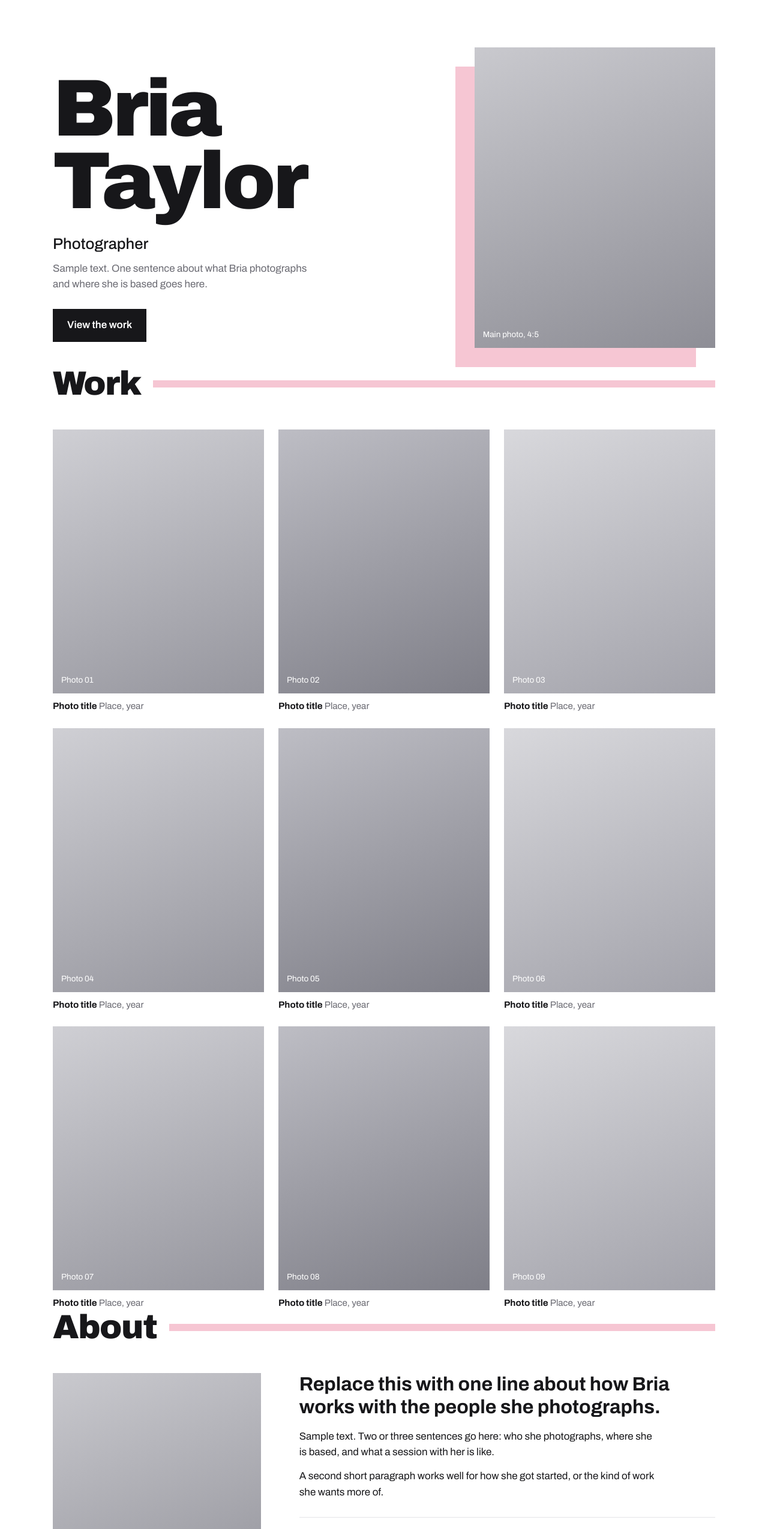
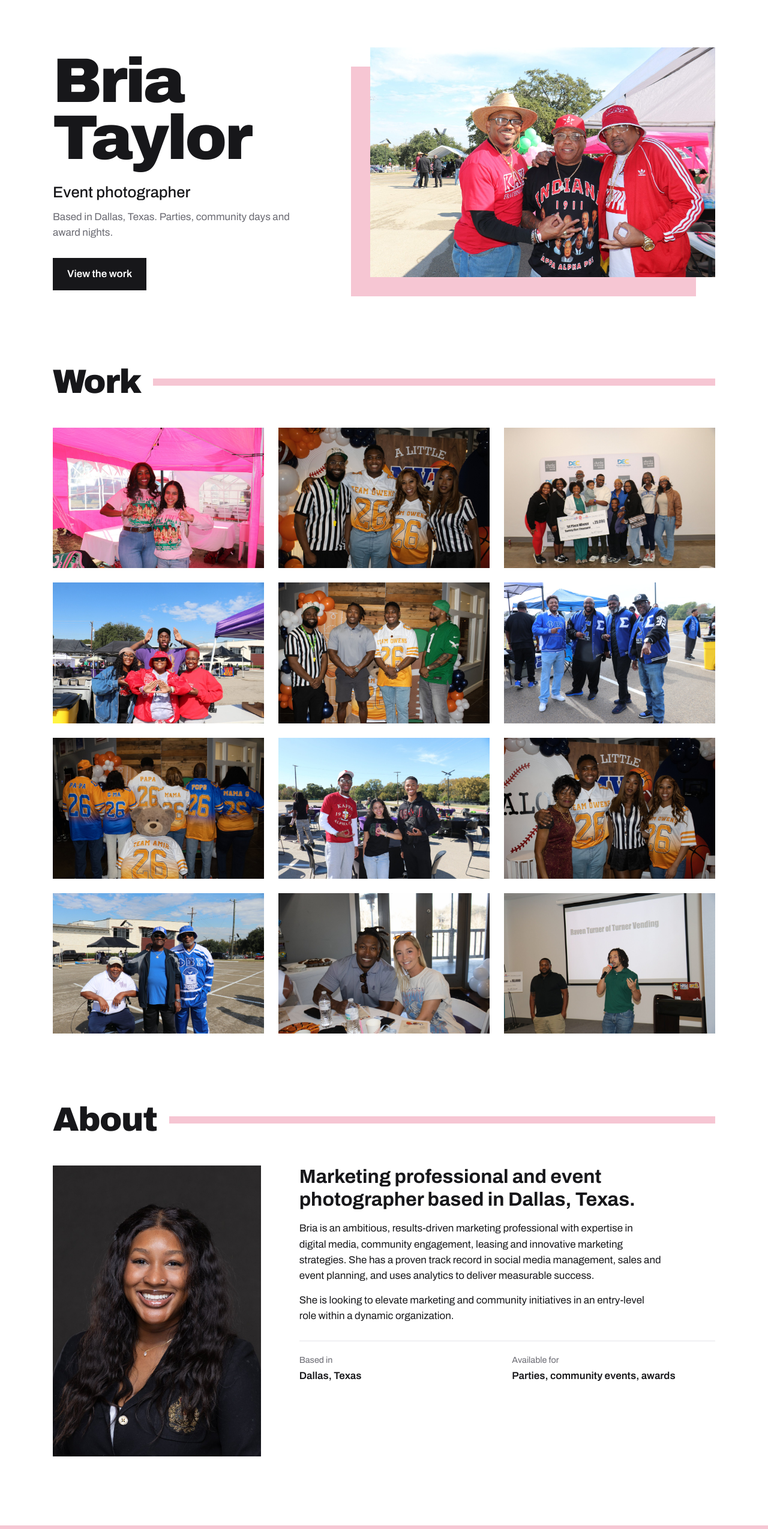
Before and after one commit to briataylorr/Briataylorr.github.io, a plain HTML site: page index.html in a window 1280 px wide. Shown: the part 51-2600 px from the top of the page at 60% size. Drawn offline with Linux system fonts and the light colour scheme.

Commit message:
Add files via upload

```diff
--- a/index.html
+++ b/index.html
@@ -4,7 +4,7 @@
 <meta charset="utf-8">
 <meta name="viewport" content="width=device-width, initial-scale=1">
 <title>Bria Taylor Photography</title>
-<meta name="description" content="Photography portfolio of Bria Taylor.">
+<meta name="description" content="Event photography by Bria Taylor.">
 <link rel="preconnect" href="https://fonts.googleapis.com">
 <link rel="preconnect" href="https://fonts.gstatic.com" crossorigin>
 <link href="https://fonts.googleapis.com/css2?family=Archivo:wdth,wght@75..125,400..900&display=swap" rel="stylesheet">
@@ -32,7 +32,7 @@ a { color: inherit; }
 button { font: inherit; color: inherit; cursor: pointer; }
 :focus-visible { outline: 3px solid var(--pink-deep); outline-offset: 3px; }
 .wrap { max-width: 1200px; margin: 0 auto; padding: 0 clamp(16px, 4vw, 48px); }
-section { padding-top: clamp(64px, 9vw, 128px); }
+main section.wrap { padding-top: clamp(64px, 9vw, 128px); }
 
 /* ---------- top bar ---------- */
 .bar {
@@ -46,12 +46,12 @@ section { padding-top: clamp(64px, 9vw, 128px); }
 
 /* ---------- hero ---------- */
 .hero {
-  display: grid; grid-template-columns: 7fr 5fr; align-items: center;
+  display: grid; grid-template-columns: 5fr 7fr; align-items: center;
   gap: clamp(24px, 5vw, 72px); padding-top: clamp(24px, 4vw, 56px);
 }
 .hero h1 {
   margin: 0; font-weight: 900; font-stretch: 112%;
-  font-size: clamp(3.2rem, 10.5vw, 9rem); line-height: .9; letter-spacing: -.035em;
+  font-size: clamp(3.2rem, 8.2vw, 7rem); line-height: .9; letter-spacing: -.035em;
 }
 .hero .role { font-size: clamp(1.2rem, 2.2vw, 1.6rem); font-weight: 500; margin: 24px 0 8px; }
 .hero .lede { color: var(--muted); max-width: 44ch; margin: 0 0 28px; }
@@ -73,7 +73,7 @@ section { padding-top: clamp(64px, 9vw, 128px); }
 }
 .frame img { position: absolute; inset: 0; width: 100%; height: 100%; object-fit: cover; display: block; }
 .frame .slot { position: absolute; left: 14px; bottom: 12px; font-size: .85rem; color: #fff; }
-.r-45 { aspect-ratio: 4 / 5; }
+.r-32 { aspect-ratio: 3 / 2; }
 
 /* ---------- work ---------- */
 .head { display: flex; align-items: center; gap: 20px; margin-bottom: clamp(24px, 4vw, 48px); }
@@ -91,6 +91,7 @@ section { padding-top: clamp(64px, 9vw, 128px); }
 
 /* ---------- about ---------- */
 .about { display: grid; grid-template-columns: 4fr 8fr; gap: clamp(24px, 5vw, 72px); align-items: start; }
+.about-photo { width: 100%; height: auto; display: block; }
 .about h3 { margin: 0 0 16px; font-size: clamp(1.4rem, 2.6vw, 2rem); font-weight: 700; line-height: 1.2; text-wrap: balance; }
 .about p { max-width: 62ch; margin: 0 0 14px; }
 .facts { display: grid; grid-template-columns: repeat(auto-fit, minmax(160px, 1fr)); gap: 16px; margin: 28px 0 0; padding-top: 20px; border-top: 1px solid var(--line); }
@@ -109,10 +110,10 @@ section { padding-top: clamp(64px, 9vw, 128px); }
 .contact small { display: block; margin-top: 56px; }
 
 /* ---------- lightbox ---------- */
-dialog { border: 0; padding: 0; background: transparent; color: #fff; width: min(92vw, 820px); overflow: visible; }
+dialog { border: 0; padding: 0; background: transparent; color: #fff; width: min(94vw, 1100px); overflow: visible; }
 dialog::backdrop { background: rgba(15, 15, 18, .93); }
 .lb { display: grid; gap: 12px; }
-.lb .frame { height: 76vh; width: auto; max-width: 100%; aspect-ratio: 4 / 5; margin: 0 auto; }
+.lb .frame { width: 100%; aspect-ratio: 3 / 2; }
 .lb .frame img { object-fit: contain; background: #0F0F12; }
 .lb-meta { display: flex; justify-content: space-between; align-items: center; gap: 16px; flex-wrap: wrap; }
 .lb-meta p { margin: 0; }
@@ -122,7 +123,7 @@ dialog::backdrop { background: rgba(15, 15, 18, .93); }
 
 @media (max-width: 820px) {
   .hero, .about { grid-template-columns: 1fr; }
-  .hero-photo { max-width: 420px; }
+  .about-photo { max-width: 360px; }
   .grid { grid-template-columns: repeat(2, minmax(0, 1fr)); }
   .lb .frame { height: auto; width: 100%; }
 }
@@ -148,12 +149,12 @@ dialog::backdrop { background: rgba(15, 15, 18, .93); }
   <div class="wrap hero">
     <div>
       <h1>Bria<br>Taylor</h1>
-      <p class="role">Photographer</p>
-      <p class="lede">Sample text. One sentence about what Bria photographs and where she is based goes here.</p>
+      <p class="role">Event photographer</p>
+      <p class="lede">Based in Dallas, Texas. Parties, community days and award nights.</p>
       <a class="btn" href="#work">View the work</a>
     </div>
     <div class="hero-photo">
-      <div class="frame r-45" id="hero-frame"><span class="slot">Main photo, 4:5</span></div>
+      <div class="frame r-32" id="hero-frame"><span class="slot"></span></div>
     </div>
   </div>
 
@@ -165,15 +166,14 @@ dialog::backdrop { background: rgba(15, 15, 18, .93); }
   <section id="about" class="wrap">
     <div class="head"><h2>About</h2></div>
     <div class="about">
-      <div class="frame r-45" id="about-frame"><span class="slot">Photo of Bria, 4:5</span></div>
+      <img class="about-photo" src="images/bria.jpg" alt="Bria Taylor" width="1143" height="1600">
       <div>
-        <h3>Replace this with one line about how Bria works with the people she photographs.</h3>
-        <p>Sample text. Two or three sentences go here: who she photographs, where she is based, and what a session with her is like.</p>
-        <p>A second short paragraph works well for how she got started, or the kind of work she wants more of.</p>
+        <h3>Marketing professional and event photographer based in Dallas, Texas.</h3>
+        <p>Bria is an ambitious, results-driven marketing professional with expertise in digital media, community engagement, leasing and innovative marketing strategies. She has a proven track record in social media management, sales and event planning, and uses analytics to deliver measurable success.</p>
+        <p>She is looking to elevate marketing and community initiatives in an entry-level role within a dynamic organization.</p>
         <dl class="facts">
-          <div><dt>Based in</dt><dd>City, State</dd></div>
-          <div><dt>Available for</dt><dd>Portraits, events, brand shoots</dd></div>
-          <div><dt>Booking</dt><dd>Now booking</dd></div>
+          <div><dt>Based in</dt><dd>Dallas, Texas</dd></div>
+          <div><dt>Available for</dt><dd>Parties, community events, awards</dd></div>
         </dl>
       </div>
     </div>
@@ -183,10 +183,10 @@ dialog::backdrop { background: rgba(15, 15, 18, .93); }
     <div class="wrap">
       <h2>Let's work together.</h2>
       <div class="row">
-        <a href="mailto:email@example.com">email@example.com</a>
-        <span>Instagram: @handle</span>
+        <a href="mailto:b.taylorhphs@gmail.com">b.taylorhphs@gmail.com</a>
+        <a href="https://www.linkedin.com/in/bria-taylor-ttu/">LinkedIn</a>
       </div>
-      <small>Sample contact details. © 2026 Bria Taylor.</small>
+      <small>© 2026 Bria Taylor.</small>
     </div>
   </div>
 </main>
@@ -211,21 +211,25 @@ dialog::backdrop { background: rgba(15, 15, 18, .93); }
    1. Put the photo files in a folder called "images" next to this file.
    2. Type each file's path into "src", for example  src: "images/01.jpg"
    3. Leave src empty ("") and a grey placeholder shows instead.
+   "title" is a bold line under a photo and "caption" is grey text after it.
+   Both are empty for now, so no captions show. Type between the quotes to add one.
    Add or delete lines to add or remove photos from the grid.
    ============================================================ */
-const HERO_PHOTO  = "";   // the large photo at the top, e.g. "images/hero.jpg"
-const ABOUT_PHOTO = "";   // the photo of Bria, e.g. "images/bria.jpg"
+const HERO_PHOTO = "images/10.jpg";   // the large photo at the top
 
 const PHOTOS = [
-  { src: "", title: "Photo title", caption: "Place, year" },
-  { src: "", title: "Photo title", caption: "Place, year" },
-  { src: "", title: "Photo title", caption: "Place, year" },
-  { src: "", title: "Photo title", caption: "Place, year" },
-  { src: "", title: "Photo title", caption: "Place, year" },
-  { src: "", title: "Photo title", caption: "Place, year" },
-  { src: "", title: "Photo title", caption: "Place, year" },
-  { src: "", title: "Photo title", caption: "Place, year" },
-  { src: "", title: "Photo title", caption: "Place, year" }
+  { src: "images/12.jpg", title: "", caption: "" },
+  { src: "images/02.jpg", title: "", caption: "" },
+  { src: "images/07.jpg", title: "", caption: "" },
+  { src: "images/11.jpg", title: "", caption: "" },
+  { src: "images/06.jpg", title: "", caption: "" },
+  { src: "images/09.jpg", title: "", caption: "" },
+  { src: "images/05.jpg", title: "", caption: "" },
+  { src: "images/13.jpg", title: "", caption: "" },
+  { src: "images/03.jpg", title: "", caption: "" },
+  { src: "images/08.jpg", title: "", caption: "" },
+  { src: "images/01.jpg", title: "", caption: "" },
+  { src: "images/04.jpg", title: "", caption: "" }
 ];
 
 /* Slightly different greys so the placeholder grid doesn't look flat. */
@@ -246,25 +250,25 @@ function fill(frame, src, alt, label) {
   }
 }
 fill(document.getElementById("hero-frame"), HERO_PHOTO, "Photograph by Bria Taylor");
-fill(document.getElementById("about-frame"), ABOUT_PHOTO, "Bria Taylor");
 
 /* Build the grid from the PHOTOS list. */
 const grid = document.getElementById("grid");
 PHOTOS.forEach((p, i) => {
   const fig = document.createElement("figure");
   const btn = document.createElement("button");
-  btn.type = "button"; btn.className = "frame r-45";
+  btn.type = "button"; btn.className = "frame r-32";
   btn.style.setProperty("--g1", GREYS[i % 3][0]);
   btn.style.setProperty("--g2", GREYS[i % 3][1]);
-  btn.setAttribute("aria-label", "Open photo " + (i + 1) + ": " + p.title);
+  btn.setAttribute("aria-label", "Open photo " + (i + 1) + (p.title ? ": " + p.title : ""));
   btn.innerHTML = '<span class="slot"></span>';
-  fill(btn, p.src, p.title + ", " + p.caption, "Photo " + pad(i + 1));
+  fill(btn, p.src, "Photograph by Bria Taylor" + (p.title ? ": " + p.title : ""), "Photo " + pad(i + 1));
   btn.addEventListener("click", () => openAt(i));
   const cap = document.createElement("figcaption");
   const t = document.createElement("strong"); t.textContent = p.title;
   const c = document.createElement("span"); c.textContent = "  " + p.caption;
   cap.append(t, c);
-  fig.append(btn, cap);
+  fig.append(btn);
+  if (p.title || p.caption) fig.append(cap);   // no caption line when both are empty
   grid.append(fig);
 });
 
@@ -277,8 +281,8 @@ function show(i) {
   const p = PHOTOS[current];
   lbFrame.style.setProperty("--g1", GREYS[current % 3][0]);
   lbFrame.style.setProperty("--g2", GREYS[current % 3][1]);
-  fill(lbFrame, p.src, p.title + ", " + p.caption, "Photo " + pad(current + 1));
-  document.getElementById("lb-title").textContent = p.title + ", " + p.caption;
+  fill(lbFrame, p.src, "Photograph by Bria Taylor" + (p.title ? ": " + p.title : ""), "Photo " + pad(current + 1));
+  document.getElementById("lb-title").textContent = [p.title, p.caption].filter(Boolean).join(", ") || "Photo " + (current + 1) + " of " + PHOTOS.length;
 }
 function openAt(i) { show(i); if (!lb.open) lb.showModal(); }
 document.getElementById("lb-prev").addEventListener("click", () => show(current - 1));
```
Also changed, not shown: images/01.jpg (added), images/02.jpg (added), images/03.jpg (added), images/04.jpg (added), images/05.jpg (added), images/06.jpg (added), images/07.jpg (added), images/08.jpg (added), images/09.jpg (added), images/10.jpg (added), images/11.jpg (added), images/12.jpg (added), images/13.jpg (added), images/bria.jpg (added).
